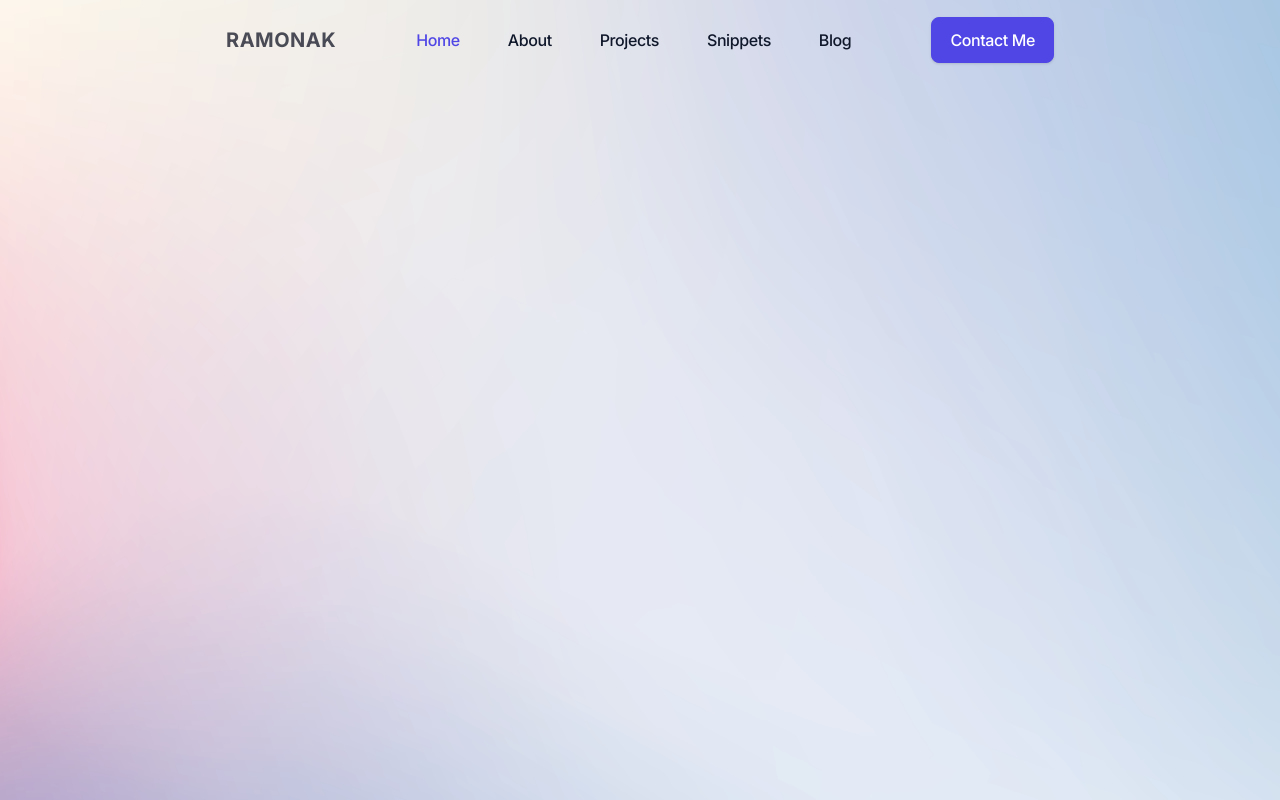
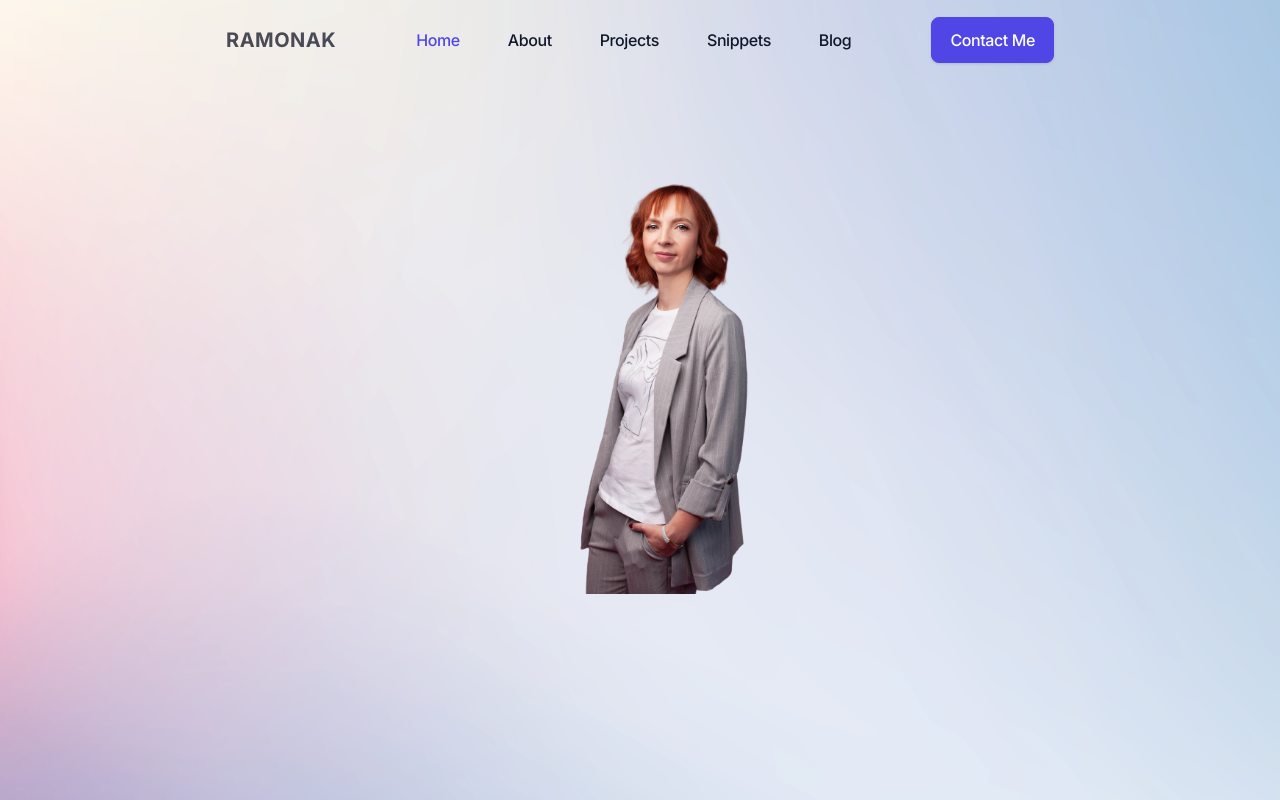
Before and after one commit to KaterinaLupacheva/ramonak.io, a Next.js app: page / in a window 1280 px wide. Built offline with nearby package versions, Linux system fonts and the light colour scheme.

Commit message:
Added my image

```diff
--- a/app/page.tsx
+++ b/app/page.tsx
@@ -3,9 +3,18 @@ import { Navbar } from "./components/Navbar";
 
 export default function Home() {
   return (
-    <div className="relative h-screen flex justify-center">
+    <div className="relative h-screen flex flex-col items-center">
       <Image alt="background image" src="/Background.png" fill />
       <Navbar />
+      <div className="flex">
+        <Image
+          alt="kate background image"
+          src="/kate.png"
+          width={300}
+          height={400}
+          style={{ zIndex: 1 }}
+        />
+      </div>
     </div>
   );
 }
```
Also changed, not shown: public/kate.png (added).
